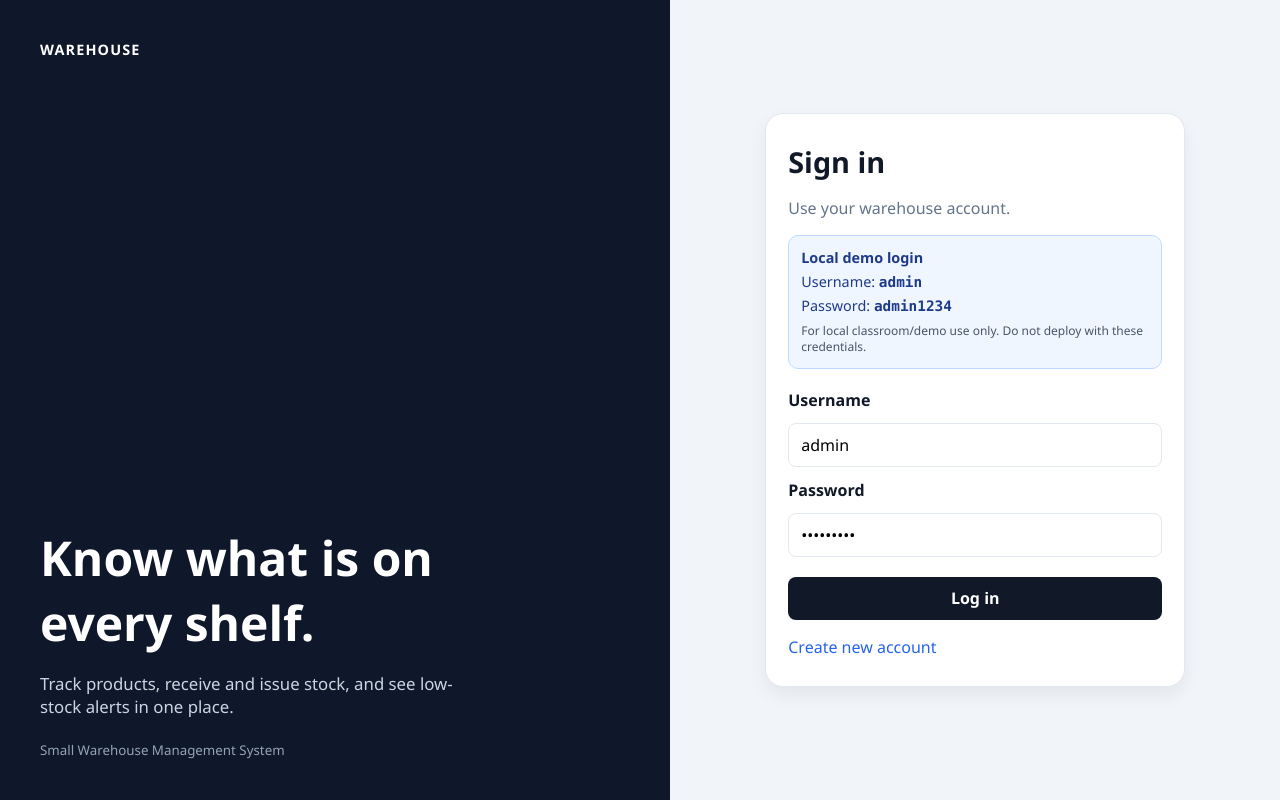
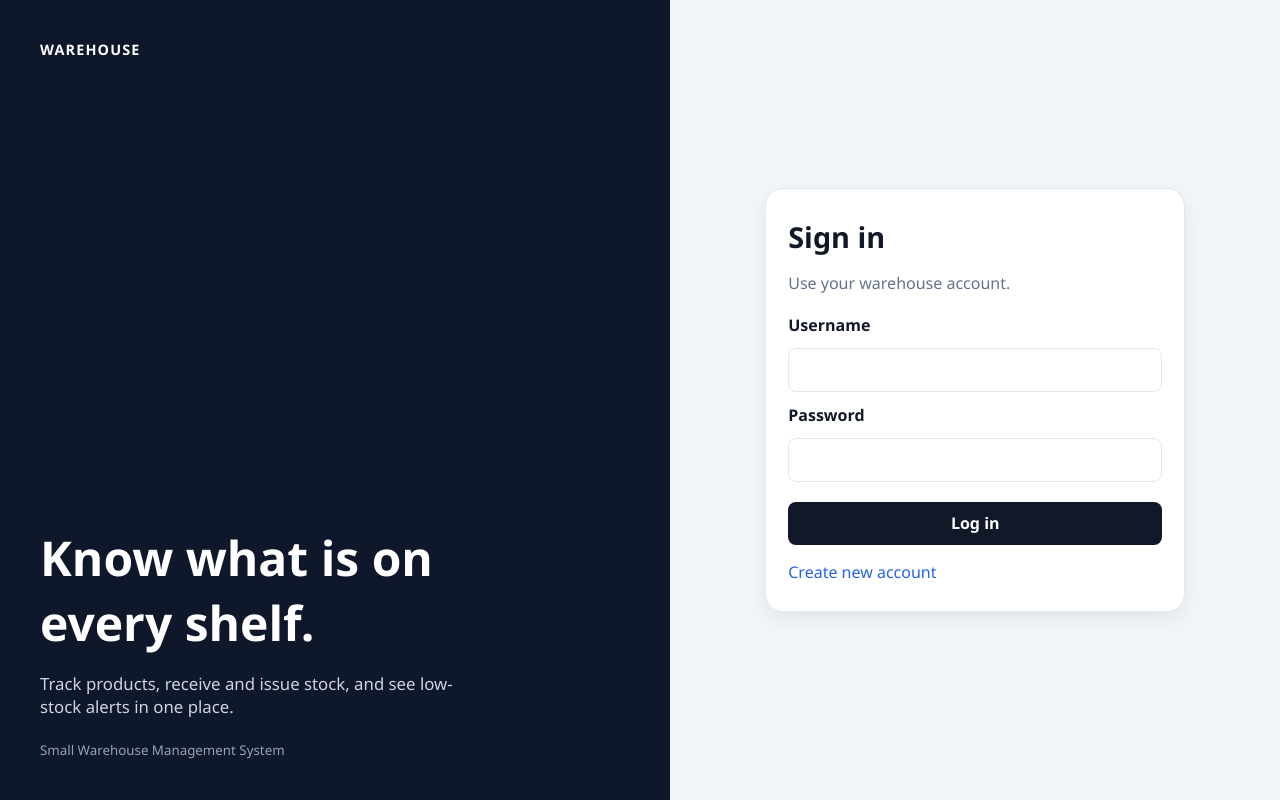
Before and after one commit to sokhour45/Gruop_2-project, a Flask app: page /login in a window 1280 px wide. Run offline with Flask 3, Linux system fonts and the light colour scheme; data comes from the database, SQL or seed files in the repository.

Commit message:
Describe your changes

```diff
--- a/warehouse/db.py
+++ b/warehouse/db.py
@@ -107,23 +107,6 @@ class WarehouseDB:
                 )
         except sqlite3.IntegrityError as error:
             raise ValueError("That username is already in use.") from error
-
-    def ensure_demo_admin(self, username: str, password: str) -> None:
-        username = username.strip()
-        if not username or len(password) < 8:
-            raise ValueError("A demo admin username and password of at least 8 characters are required.")
-        salt = secrets.token_bytes(16)
-        digest = hashlib.pbkdf2_hmac("sha256", password.encode("utf-8"), salt, 310_000)
-        password_hash = f"pbkdf2_sha256$310000${salt.hex()}${digest.hex()}"
-        with self._connection() as connection:
-            connection.execute(
-                """INSERT INTO users (username, password_hash, role)
-                VALUES (?, ?, 'admin')
-                ON CONFLICT(username) DO UPDATE SET
-                    password_hash = excluded.password_hash,
-                    role = 'admin'""",
-                (username, password_hash),
-            )
 
     def authenticate_user(self, username: str, password: str) -> User | None:
         with self._connection() as connection:
--- a/warehouse/static/styles.css
+++ b/warehouse/static/styles.css
@@ -442,29 +442,6 @@ button.danger-link, .danger-link {
   color: var(--muted);
 }
 
-.demo-credentials {
-  display: grid;
-  gap: 5px;
-  margin-top: 16px;
-  padding: 12px;
-  border: 1px solid #bfdbfe;
-  border-radius: 10px;
-  background: #eff6ff;
-  color: #1e3a8a;
-  font-size: 0.9rem;
-}
-
-.demo-credentials code {
-  font-family: Consolas, monospace;
-  font-weight: 700;
-}
-
-.demo-credentials small {
-  margin-top: 3px;
-  color: #475569;
-  line-height: 1.4;
-}
-
 .login-card form {
   display: flex;
   flex-direction: column;
--- a/warehouse/templates/login.html
+++ b/warehouse/templates/login.html
@@ -15,14 +15,6 @@
       <p class="muted">
         {{ 'Create the first administrator account.' if setup_mode else ('New accounts are registered as employees.' if register_mode else 'Use your warehouse account.') }}
       </p>
-      {% if not setup_mode and not register_mode %}
-        <div class="demo-credentials">
-          <strong>Local demo login</strong>
-          <span>Username: <code>{{ demo_admin_username }}</code></span>
-          <span>Password: <code>{{ demo_admin_password }}</code></span>
-          <small>For local classroom/demo use only. Do not deploy with these credentials.</small>
-        </div>
-      {% endif %}
       {% with messages = get_flashed_messages(with_categories=true) %}
         {% if messages %}
           <div class="flash-stack compact">
@@ -34,10 +26,10 @@
       {% endwith %}
       <form method="post">
         <label>Username</label>
-        <input type="text" name="username" value="{{ username or (demo_admin_username if not setup_mode and not register_mode else '') }}" required>
+        <input type="text" name="username" value="{{ username }}" required>
 
         <label>Password</label>
-        <input type="password" name="password" value="{{ demo_admin_password if not setup_mode and not register_mode else '' }}" required>
+        <input type="password" name="password" required>
 
         {% if setup_mode or register_mode %}
           <label>Confirm password</label>
--- a/warehouse/web_app.py
+++ b/warehouse/web_app.py
@@ -8,9 +8,6 @@ from flask import Flask, flash, redirect, render_template, request, send_file, s
 
 from warehouse.db import WarehouseDB
 from warehouse.validation import CATEGORIES, UNITS, FieldError, validate_product, validate_movement
-
-DEMO_ADMIN_USERNAME = "admin"
-DEMO_ADMIN_PASSWORD = "admin1234"
 
 
 def create_app() -> Flask:
@@ -25,7 +22,6 @@ def create_app() -> Flask:
 
     if not db.has_users():
         db.seed_sample_data()
-    db.ensure_demo_admin(DEMO_ADMIN_USERNAME, DEMO_ADMIN_PASSWORD)
 
     def current_user() -> dict[str, str] | None:
         user = session.get("user")
@@ -71,8 +67,6 @@ def create_app() -> Flask:
             "CATEGORIES": CATEGORIES,
             "UNITS": UNITS,
             "user_roles": ("admin", "manager", "employee"),
-            "demo_admin_username": DEMO_ADMIN_USERNAME,
-            "demo_admin_password": DEMO_ADMIN_PASSWORD,
         }
 
     @app.route("/")
```
Also changed, not shown: README.md.
